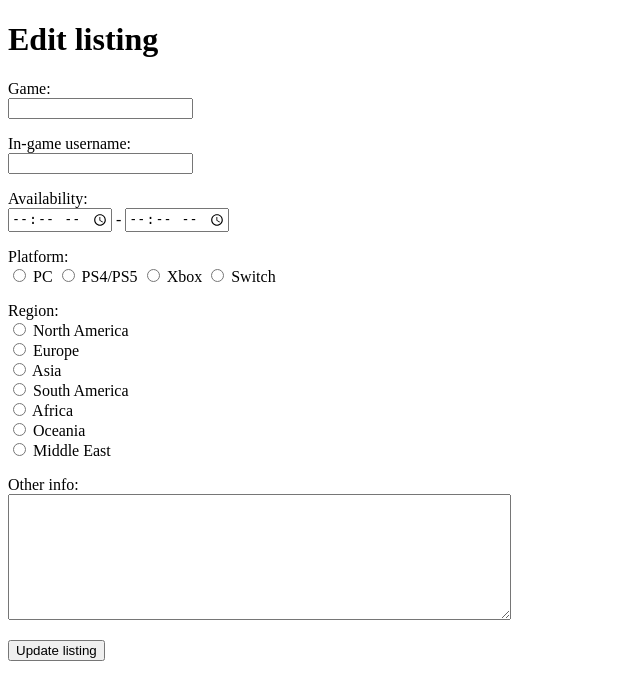
After one commit to Akoivul/FightLink, a Flask app: template templates/edit_item.html in a window 1280 px wide. The commit adds this page. Shown: the top 700 px of the page, without its empty margins (0-640 px from the left). Run offline with Flask 3, Linux system fonts and the light colour scheme; the template is opened without the code that fills it, so the values that code supplies are empty.

Commit message:
Added edit item feature

```diff
--- a/app.py
+++ b/app.py
@@ -28,14 +28,38 @@ def create_item():
     game_name = request.form["game_name"]
     game_username = request.form["game_username"]
     availability_time = f"{request.form['availability_start']}-{request.form['availability_end']}"
+    availability_start = request.form["availability_start"]
+    availability_end = request.form["availability_end"]
     platform = request.form["platform"]
     region = request.form["region"]
     other_info = request.form["other_info"]
     user_id = session["user_id"]
 
-    items.add_item(game_name, game_username, availability_time, platform, region, other_info, user_id)
+    items.add_item(game_name, game_username, availability_time, availability_start, availability_end, platform, region, other_info, user_id)
 
     return redirect("/")
+
+@app.route("/edit_item/<int:item_id>")
+def edit_item(item_id):
+    item = items.get_item(item_id)
+    return render_template("edit_item.html", item=item)
+
+@app.route("/update_item", methods=["POST"])
+def update_item():
+    item_id = request.form["item_id"]
+    game_name = request.form["game_name"]
+    game_username = request.form["game_username"]
+    availability_time = f"{request.form['availability_start']}-{request.form['availability_end']}"
+    availability_start = request.form["availability_start"]
+    availability_end = request.form["availability_end"]
+    platform = request.form["platform"]
+    region = request.form["region"]
+    other_info = request.form["other_info"]
+    user_id = session["user_id"]
+
+    items.update_item(item_id, game_name, game_username, availability_time, availability_start, availability_end, platform, region, other_info)
+
+    return redirect("/item/" + str(item_id))
 
 @app.route("/register")
 def register():
--- a/schema.sql
+++ b/schema.sql
@@ -9,6 +9,8 @@ CREATE TABLE items (
     game_name TEXT,
     game_username TEXT,
     availability_time TEXT,
+    availability_start TEXT,
+    availability_end TEXT,
     platform TEXT,
     region TEXT,
     other_info TEXT,
--- /dev/null
+++ b/templates/edit_item.html
@@ -0,0 +1,51 @@
+<!DOCTYPE html>
+<html>
+
+<head>
+  <title>Edit listing</title>
+</head>
+
+<body>
+  <h1>Edit listing</h1>
+  <form action="/update_item" method="post">
+    <p>
+      Game: <br />
+      <input type="text" name="game_name" value="{{ item.game_name }}" required />
+    </p>
+    <p>
+      In-game username: <br />
+      <input type="text" name="game_username" value="{{ item.game_username }}" required />
+    </p>
+    <p>
+      Availability: <br />
+      <input type="time" id="availability_start" name="availability_start" value="{{ item.availability_start }}" required />
+      -
+      <input type="time" id="availability_end" name="availability_end" value="{{ item.availability_end }}" required/>
+    </p>
+    <p>
+      Platform: <br />
+      <input type="radio" name="platform" value="PC" {% if item.platform == "PC" %}checked{% endif %} required /> PC
+      <input type="radio" name="platform" value="PS4/PS5" {% if item.platform == "PS4/PS5" %}checked{% endif %} required /> PS4/PS5
+      <input type="radio" name="platform" value="Xbox" {% if item.platform == "Xbox" %}checked{% endif %} required /> Xbox
+      <input type="radio" name="platform" value="Switch" {% if item.platform == "Switch" %}checked{% endif %} required /> Switch
+    </p>
+    <p>
+      Region: <br />
+      <input type="radio" name="region" value="North America" {% if item.region == "North America" %}checked{% endif %} required /> North America<br />
+      <input type="radio" name="region" value="Europe" {% if item.region == "Europe" %}checked{% endif %} required /> Europe<br />
+      <input type="radio" name="region" value="Asia" {% if item.region == "Asia" %}checked{% endif %} required /> Asia<br />
+      <input type="radio" name="region" value="South America" {% if item.region == "South America" %}checked{% endif %} required /> South America<br />
+      <input type="radio" name="region" value="Africa" {% if item.region == "Africa" %}checked{% endif %} required /> Africa<br />
+      <input type="radio" name="region" value="Oceania" {% if item.region == "Oceania" %}checked{% endif %} required /> Oceania<br />
+      <input type="radio" name="region" value="Middle East" {% if item.region == "Middle East" %}checked{% endif %} required /> Middle East
+    </p>
+    <p>
+      Other info: <br />
+      <textarea rows="8" cols="60" name="other_info">{{ item.other_info }}</textarea>
+    </p>
+    <input type="hidden" name="item_id" value="{{ item.id }}"/>
+    <input type="submit" value="Update listing" />
+  </form>
+</body>
+
+</html>
--- a/templates/show_item.html
+++ b/templates/show_item.html
@@ -7,6 +7,11 @@
 
 <body>
   <h1>{{ item.game_name }}</h1>
+  {% if session.user_id == item.user_id %}
+  <p>
+    <a href="/edit_item/{{ item.id }}">Edit</a>
+  </p>
+  {% endif %}
   <p>
     Time: {{ item.availability_time }}
   </p>
```
Also changed, not shown: items.py (+23 -6 lines).
